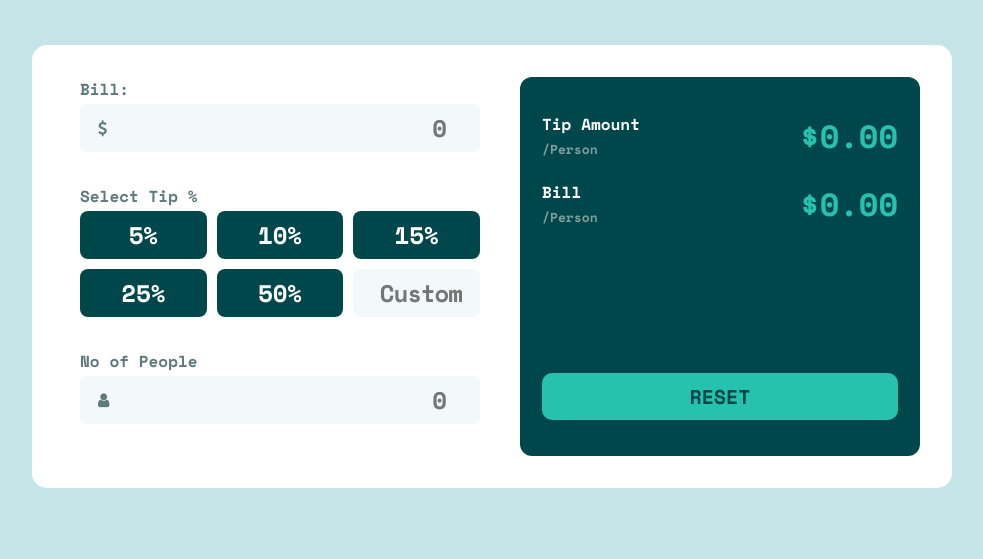
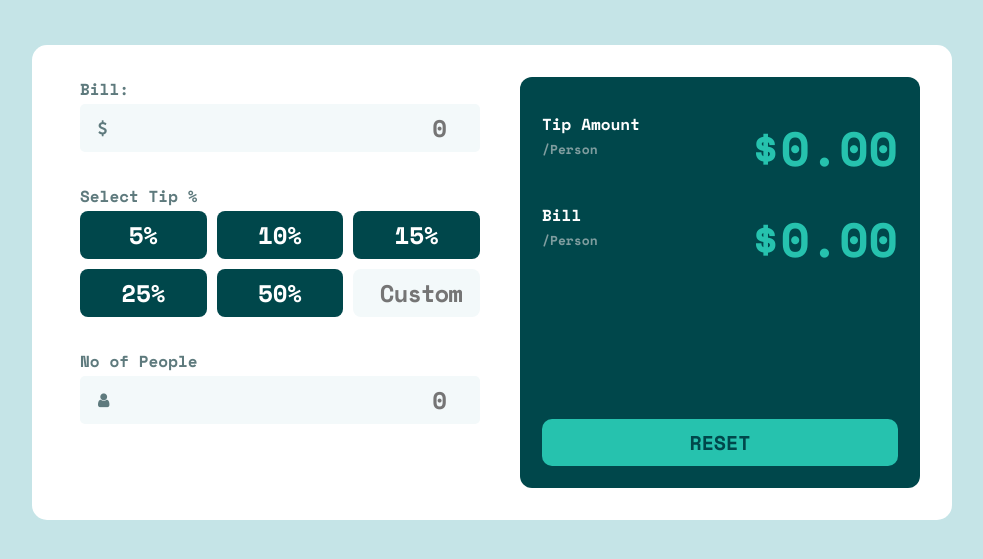
Before and after one commit to syed73a/Tip-calculator-app, a plain HTML site: page index.html in a window 1280 px wide. Shown: the part 135-694 px from the top of the page, without its empty margins (148-1131 px from the left). Drawn offline with nearby package versions, Linux system fonts and the light colour scheme.

Commit message:
Update styles.css

```diff
--- a/styles.css
+++ b/styles.css
@@ -217,6 +217,10 @@ span {
   .result__container {
     margin-bottom: 14.5rem;
   }
+   .tip-amount__value,
+  .bill-amount__value {
+    font-size: 4.8rem;
+  }
 }
 
 /* -------------------------------*/
```
